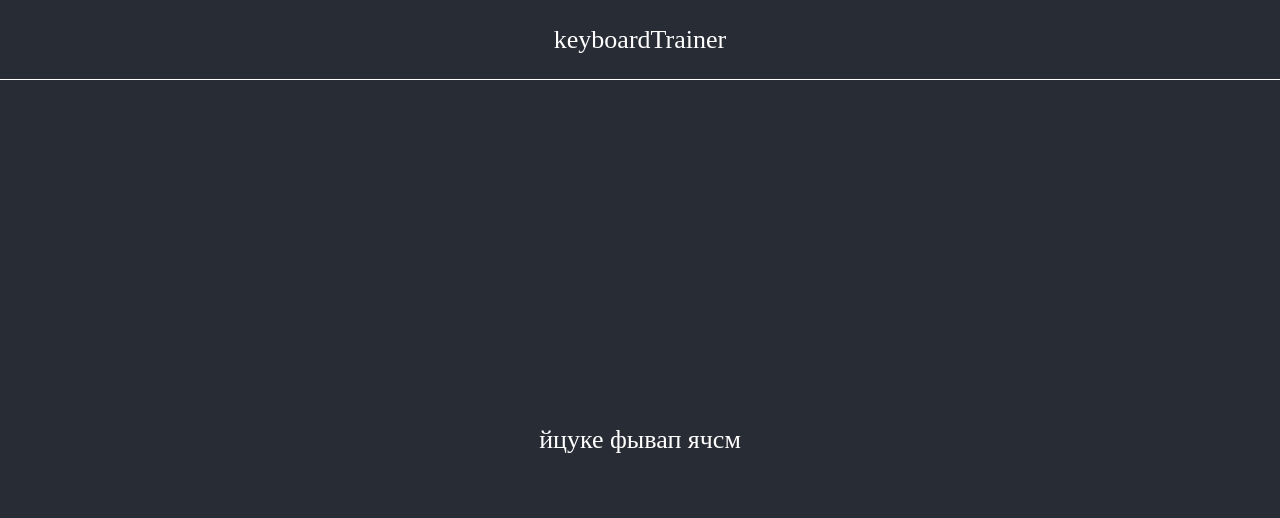
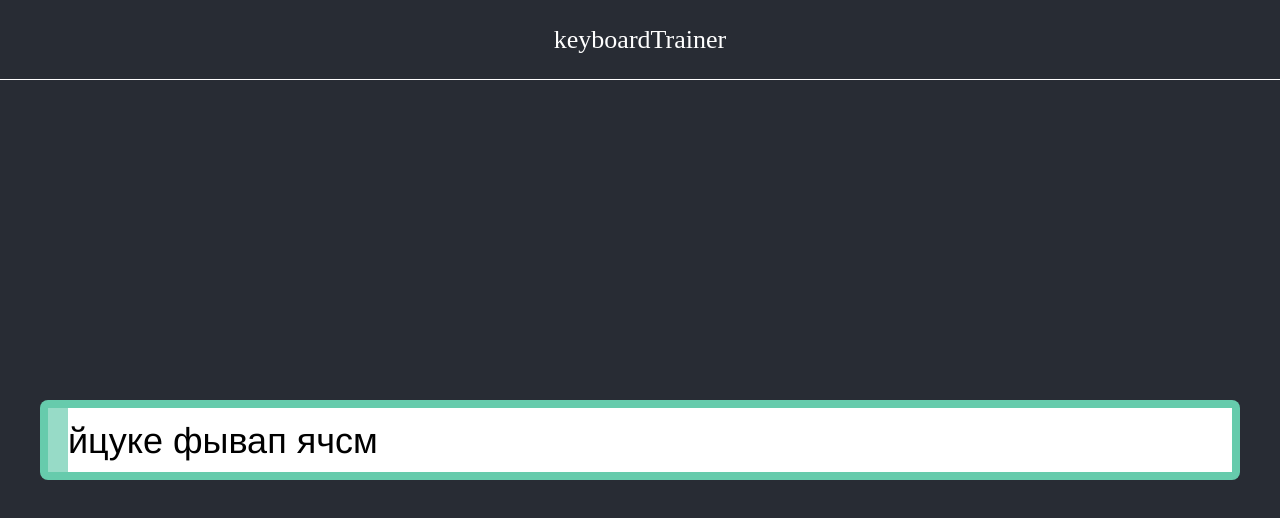
Before and after one commit to ZingerXY/keyboardTrainer, a React (Create React App) app: page / in a window 1280 px wide. Shown: the top 518 px of the page. Built offline with nearby package versions, Linux system fonts and the light colour scheme.

Commit message:
Add Style

```diff
--- a/src/components/RunningString/RunningString.jsx
+++ b/src/components/RunningString/RunningString.jsx
@@ -1,34 +1,44 @@
 import React from "react"
 import './RunningString.scss'
-import {useState, useEffect} from 'react'
+import {useState, useEffect, createRef} from 'react'
 
 const RunningString = () => {
+    const [startWord, setStartWord] = useState('йцуке фывап ячсм');
+    const [endWord, setEndWord] = useState(' ')
+    const stringId = createRef()
 
-    const [startWord, setStartWord] = useState('йцуке фывап ячсм');
-    const [endWord, setEndWord] = useState('')
+    const generateWord = () => {
+        let word = ''
+        const alphabet = "абвгдеёжзийклмнопрстуфхцчшщъыьэюя";
+
+        for( let i=0; i < 5; i++ )
+        word += alphabet.charAt(Math.floor(Math.random() * alphabet.length));
+
+        setEndWord('')
+        setStartWord(word)
+    }
 
     const CurrectInput = () => {
-
+        if ( startWord[1] == ' ') {
+            console.log(startWord.substring(1))
+        }
         console.log(startWord[1])
-        if (startWord.length < 1) {
+        if (startWord.length <= 1) {
+            generateWord()
         } else {
             startWord.substring(1)
             setStartWord(startWord => startWord.substring(1))
-          setEndWord(word => word +startWord[0])
+            setEndWord(word => word +startWord[0])
 
         }
-        console.log('pressed Enter ✅');
       };
       useEffect(() => {
         const keyDownHandler = event => {
-          console.log('User pressed: ', event.key);
-
           if (event.key === startWord[0]) {
             event.preventDefault();
-
-            // 👇️ your logic here
             CurrectInput();
           } else {
+
           }
         };
 
@@ -39,9 +49,9 @@ const RunningString = () => {
         };
       }, [startWord]);
     return (
-        <div className="running-string">
-            <div className="end-string">{endWord}</div>
-            <div className="start-string">{startWord}</div>
+        <div className="running-string" ref={stringId}>
+            <div className="input-text end-string">{endWord}</div>
+            <div className="input-text start-string">{startWord}</div>
         </div>
     )
 }
--- a/src/components/RunningString/RunningString.scss
+++ b/src/components/RunningString/RunningString.scss
@@ -1,10 +1,39 @@
+@font-face {
+    font-family: 'Arimo';
+    src: url('../../fonts/Arimo-Regular.ttf');
+}
 .running-string {
     display: flex;
+    background:  rgb(255, 255, 255);
+    min-width: 75rem;
+    height: 5rem;
+    border: 8px solid rgba(0, 168, 118, 0.6);
+    border-radius: 8px;
+    box-sizing: border-box;
+
+
+}
+.input-text {
+    font-family: 'Arimo';
+    font-style: normal;
+    font-weight: 400;
+    font-size: 36px;
+    line-height: 41px;
+    display: flex;
+    align-items: center;
+    text-align: right;
 }
 .end-string {
-    color: black;
-    background-color: #fff;
+    background: rgba(0, 168, 118, 0.6);
+    color: #000000;
+    opacity: .68;
+    padding-top: 20px;
+    padding-bottom: 20px;
+    padding-left: 20px;
+    box-sizing: border-box;
 }
 .start-string {
-    color: #fff;
+
+    color: #000000;
+
 }
```
Also changed, not shown: src/fonts/Arimo-Regular.ttf (added).
